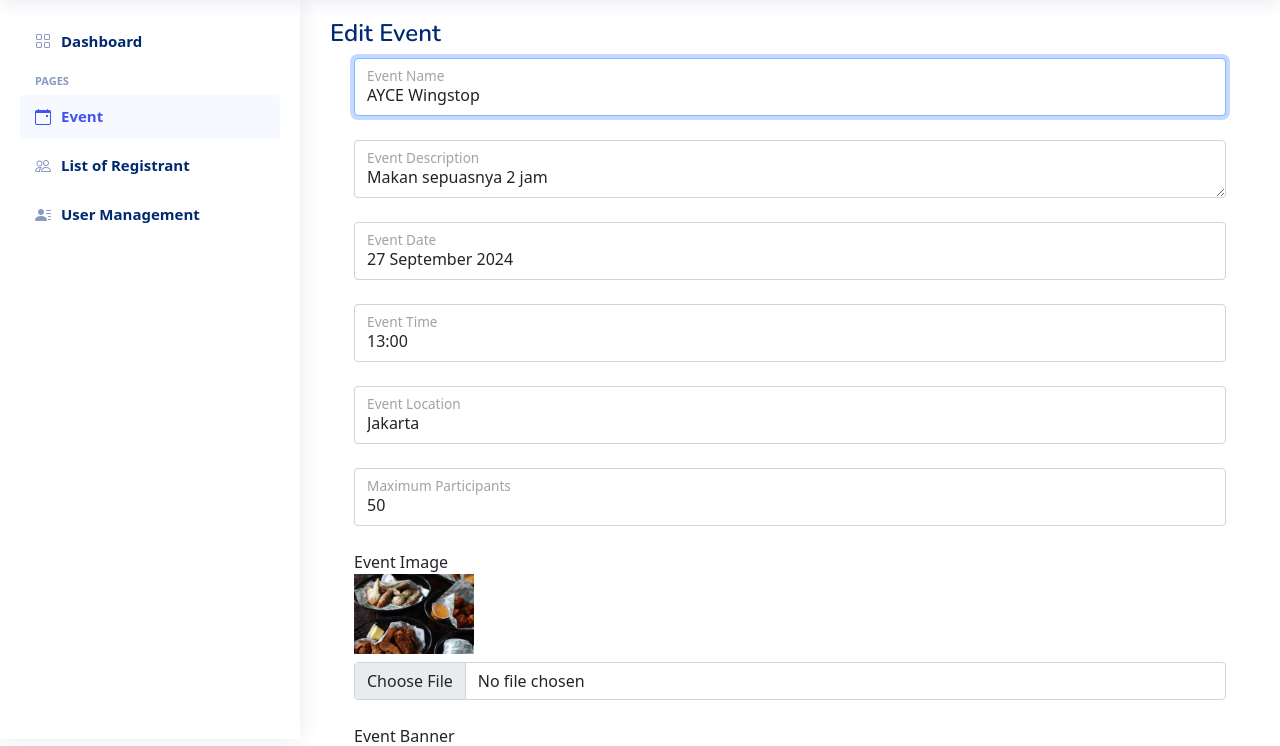
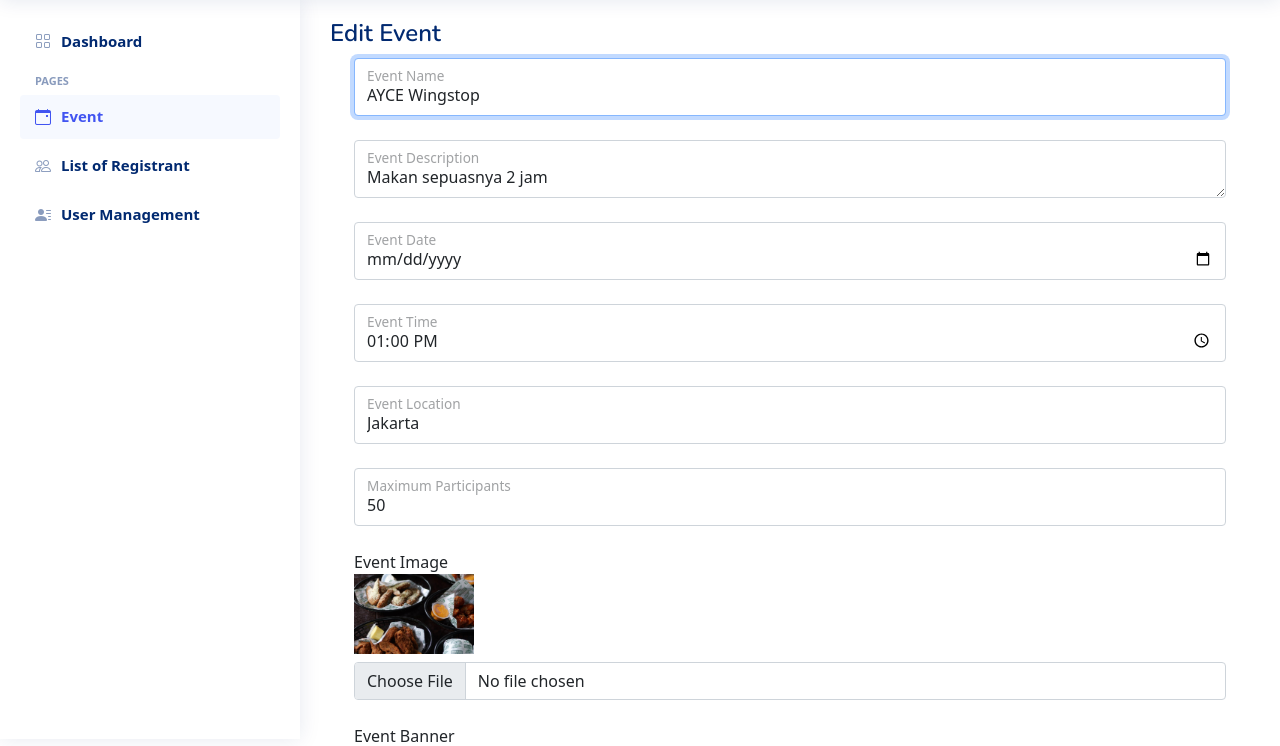
Before and after one commit to MichKyleEl/UTS-Web-Programming-LEC, a PHP site: page /editevent.php?event_id=1 in a window 1280 px wide. Shown: the part 61-807 px from the top of the page. Run offline with PHP 8.4, Linux system fonts and the light colour scheme; a user stored in the database is signed in; data comes from the database, SQL or seed files in the repository; some libraries are stand-ins or nearby versions.

Commit message:
input type time & date aman

```diff
--- a/createevent.php
+++ b/createevent.php
@@ -159,11 +159,11 @@
             </div>
             <div class="form-group mb-4">
                 <label for="event_date">Event Date</label>
-                <input type="text" name="event_date" id="event_date" class="form-control" required>
+                <input type="date" name="event_date" id="event_date" class="form-control" required>
             </div>
             <div class="form-group mb-4">
                 <label for="event_time">Event Time</label>
-                <input type="text" name="event_time" id="event_time" class="form-control" placeholder="Duration" required>
+                <input type="time" name="event_time" id="event_time" class="form-control" placeholder="Duration" required>
             </div>
             <div class="form-group mb-4">
                 <label for="event_location">Event Location</label>
--- a/editevent.php
+++ b/editevent.php
@@ -202,12 +202,12 @@
             </div>
 
             <div class="form-floating mb-4">
-                <input type="text" name="event_date" id="event_date" class="form-control" placeholder="Event Date" required value="<?= $data["event_date"]; ?>">
+                <input type="date" name="event_date" id="event_date" class="form-control" placeholder="Event Date" required value="<?= $data["event_date"]; ?>">
                 <label for="event_date">Event Date</label>
             </div>
 
             <div class="form-floating mb-4">
-                <input type="text" name="event_time" id="event_time" class="form-control" placeholder="Event Time" required value="<?= $data["event_time"]; ?>">
+                <input type="time" name="event_time" id="event_time" class="form-control" placeholder="Event Time" required value="<?= $data["event_time"]; ?>">
                 <label for="event_time">Event Time</label>
             </div>
 
```
